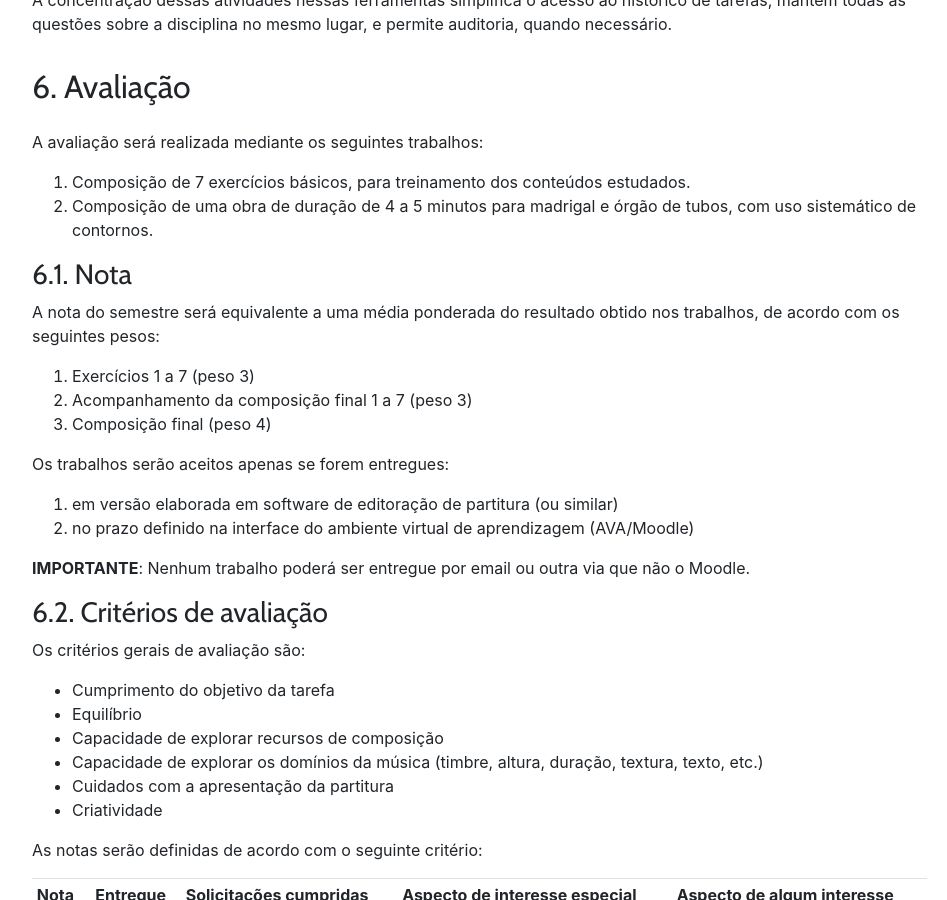
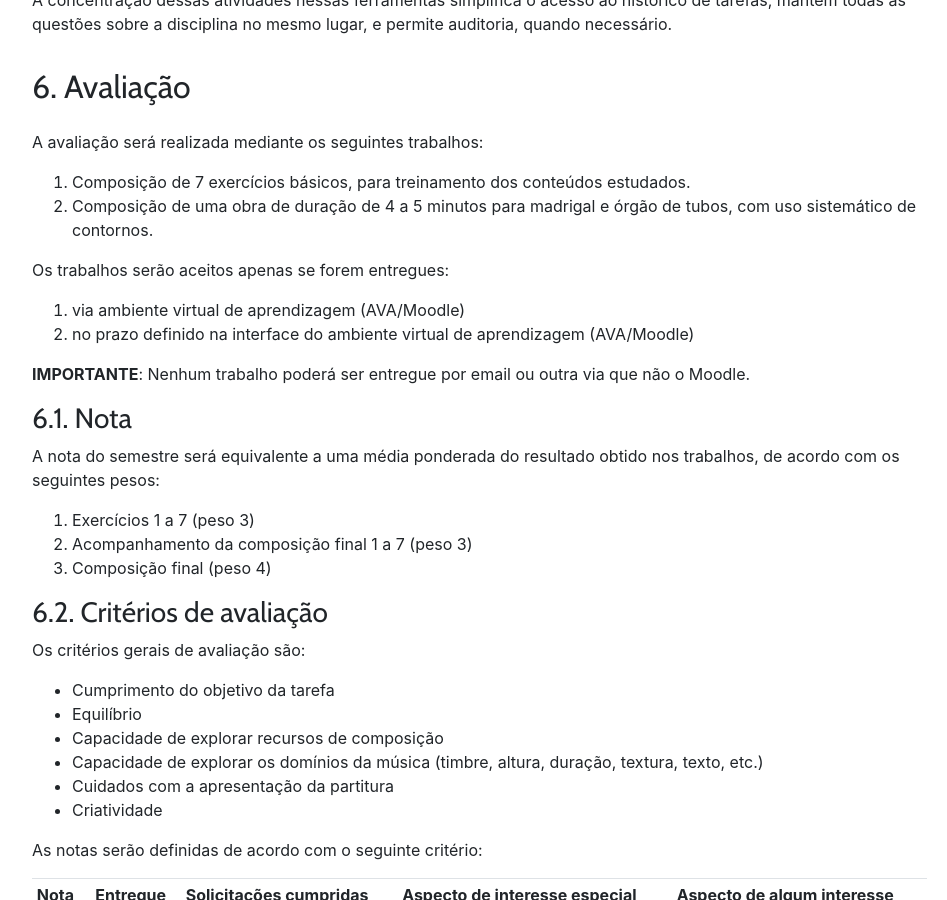
Before and after one commit to kroger/genosmus, a Jekyll site: the page built from _marcos/musb15.md, in a window 1280 px wide and 900 px high, scrolled down 2125 px. Shown: the whole window, without its empty margins (68-1015 px from the left). Built offline with Jekyll 4.4.1, drawn with Linux system fonts in a browser that asks for light colours; nearby versions of some CDN libraries; the table of contents is made by our own code; some of the changed lines change nothing that is shown.

Commit message:
Pequeno ajuste

```diff
--- a/_marcos/musb15.md
+++ b/_marcos/musb15.md
@@ -77,6 +77,14 @@ A avaliação será realizada mediante os seguintes trabalhos:
 1. Composição de 7 exercícios básicos, para treinamento dos conteúdos estudados.
 2. Composição de uma obra de duração de 4 a 5 minutos para madrigal e órgão de tubos, com uso sistemático de contornos.
 
+Os trabalhos serão aceitos apenas se forem entregues:
+
+<!-- 1. em versão elaborada em software de editoração de partitura (ou similar) -->
+1. via ambiente virtual de aprendizagem (AVA/Moodle)
+1. no prazo definido na interface do ambiente virtual de aprendizagem (AVA/Moodle)
+
+**IMPORTANTE**: Nenhum trabalho poderá ser entregue por email ou outra via que não o Moodle.
+
 ### 6.1. Nota
 
 A nota do semestre será equivalente a uma média ponderada do resultado
@@ -85,13 +93,6 @@ obtido nos trabalhos, de acordo com os seguintes pesos:
 1. Exercícios 1 a 7 (peso 3)
 2. Acompanhamento da composição final 1 a 7 (peso 3)
 3. Composição final (peso 4)
-
-Os trabalhos serão aceitos apenas se forem entregues:
-
-1. em versão elaborada em software de editoração de partitura (ou similar)
-1. no prazo definido na interface do ambiente virtual de aprendizagem (AVA/Moodle)
-
-**IMPORTANTE**: Nenhum trabalho poderá ser entregue por email ou outra via que não o Moodle.
 
 ### 6.2. Critérios de avaliação
 
```
